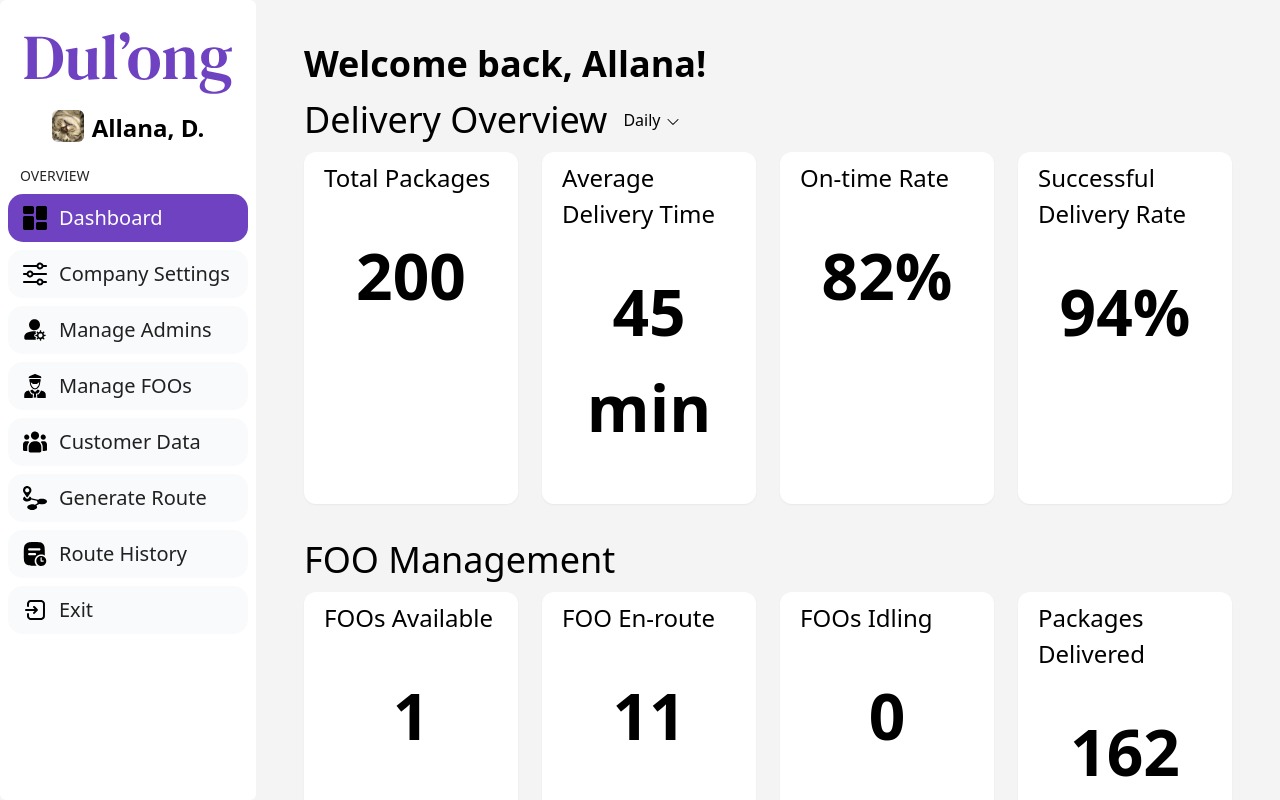
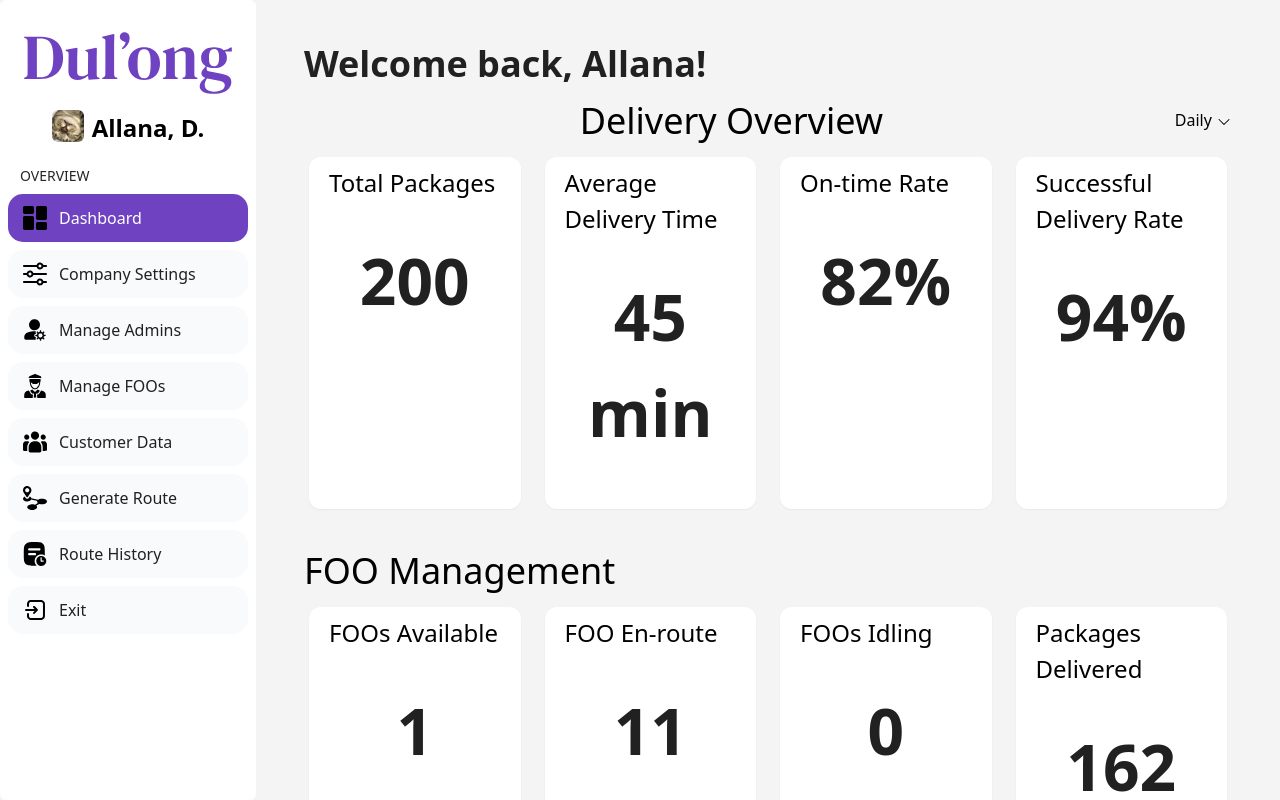
Before and after one commit to D-D-M-Y/dul-ong-administrative-frontend, a Next.js app: page / in a window 1280 px wide. Built offline with nearby package versions, Linux system fonts and the light colour scheme.

Commit message:
added headers, edited values for flexibility

```diff
--- a/src/app/ui/global.css
+++ b/src/app/ui/global.css
@@ -9,7 +9,7 @@
 :root {
   --dm-serif-font: var(--dmserif);
   --roboto-font: var(--roboto);
-  --source-sans-font: var(--sourcesans);
+  --source-sans-pro-font: var(--sourcesans);
   --pt-sans-font: var(--ptsans);
 }
 
@@ -19,6 +19,10 @@
 
 .font-roboto {
   font-family: var(--roboto-font);
+}
+
+.font-sourcesans {
+  font-family: var(--source-sans-pro-font);
 }
 
 @media (prefers-color-scheme: dark) {
@@ -52,29 +56,47 @@ body {
   background-color: #F4F4F4;
 }
 
+/* headers */
+
+h1 {
+  font-family: var(--roboto-font);
+  font-size: 250%;
+  color: #212121;
+}
+
+h2 {
+  display:             inline-block;
+  position:            relative;
+  top:                 1px;
+  margin:              auto;
+  font:                var(--source-sans-font);
+  font-size:           large;
+}
+
+/* dashboard*/
+
 .nav-links {
-  color: #212121;
-  font-size: medium;
-  background-color: #FFFFFF;
-  display: flex;
-  height: 48px;
-  flex-grow: 1;
-  align-items: center;
-  justify-content: center;
-  gap: 2px;
-  font-size: 20px; /*will fix */
-  border-radius: 15px;
-  background-color: #F9FAFB;
-  padding-left: 5px;
-  transition: background-color 0.2s ease-in-out, color 0.2s ease-in-out;
-  font: 'source-sans-pro';
+  color:              #212121;
+  font-size:            medium;
+  background-color:   #FFFFFF;
+  display:              flex;
+  height:               48px;
+  flex-grow:            1;
+  align-items:          center;
+  justify-content:      center;
+  gap:                  2px;
+  border-radius:        15px;
+  background-color:     #F9FAFB;
+  transition:           background-color 0.2s ease-in-out, color 0.2s ease-in-out;
+  font:                 var(--font-source-sans-pro);
 
   &:hover {
     background-color: #E6E6FA;
     color: #212121;
   }
 
-  @media (min-width: 768px) { /* Assuming "md" refers to medium screens (768px+) */
+
+  @media (min-width: 768px) {
     flex-grow: initial;
     justify-content: flex-start;
     padding: 2px 3px;
@@ -90,9 +112,50 @@ body {
   fill: #FFFFFF;
 }
 
-.h1 {
-  font: 'roboto';
-  font-size: 36;
-  font-weight: 700;
-  margin: auto;
+.dropdown {
+  z-index: 1; /* Or a higher number if necessary | this puts dropdown in the front */
 }
+
+/* company settings */
+
+.customborder-link {
+  width: fit-content;
+  height: 100%;
+  position: relative;
+  background-color: white;
+  overflow: hidden;
+  border-color: white;
+  border-radius: 6px 6px 0 0;
+}
+
+.customborder-body {
+  width:              100%;
+  height:             100%;
+  position:           relative;
+  background-color: white;
+  overflow:           hidden;
+  border-color:     white;
+  border-radius:      0 6px 6px 6px;
+}
+
+.grid{
+  padding:            5px;
+  border-color:     #D9D9D9 ;
+  border-radius:      10px;
+  height:             100%;
+  width:              100%;
+  position:           relative;
+  overflow:           hidden;
+}
+
+th {
+  font:               var(--source-sans-font);
+  font-size:          large;
+  font-weight:        bold;
+  background-color: white;
+}
+
+.icon-cell {
+  justify-content:    center;
+  align-items:        center;
+}
```
